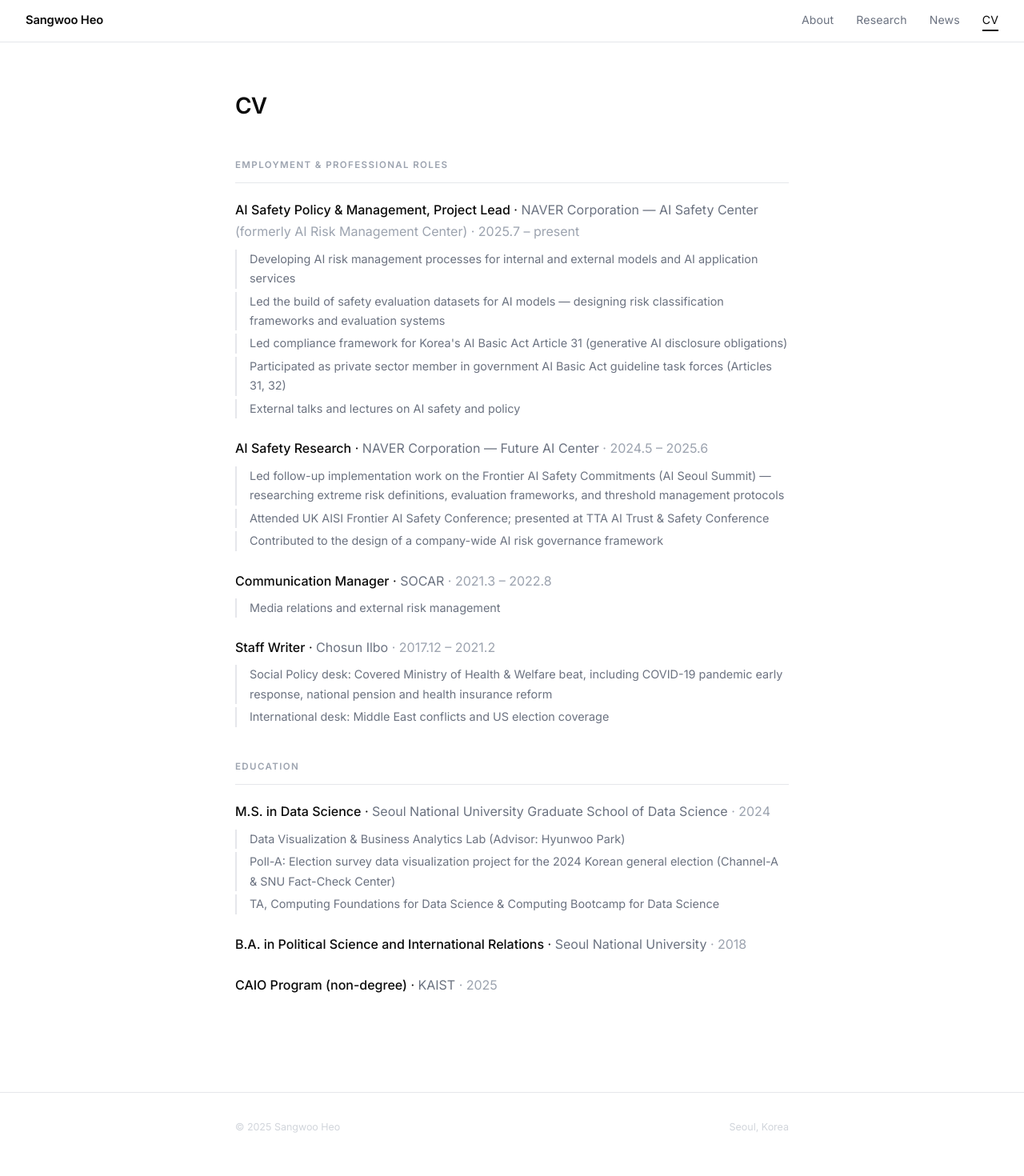
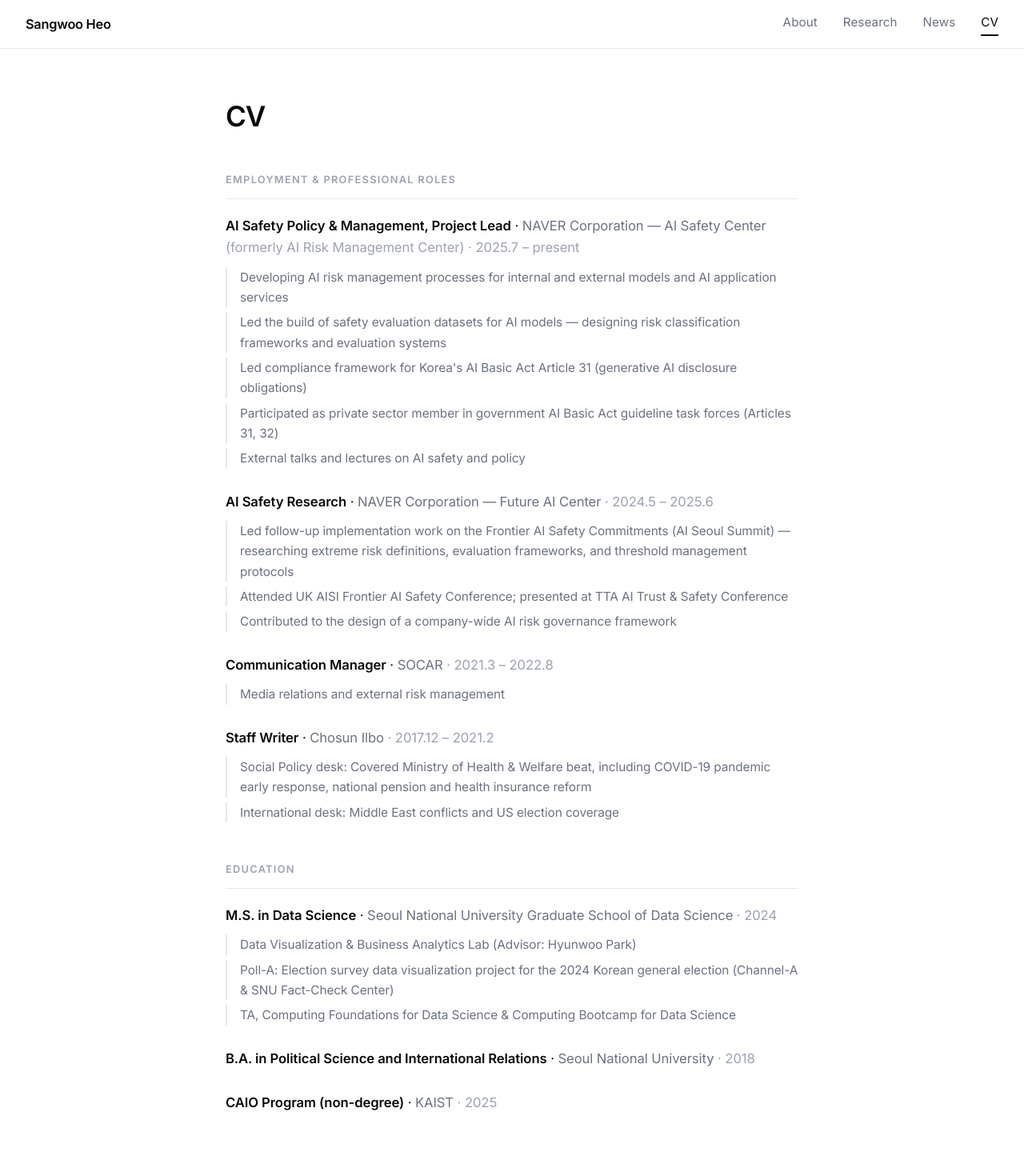
Before and after one commit to markheo/sangwooheo, a Next.js app: page /cv in a window 1280 px wide. Shown: the top 1470 px of the page at 80% size. Built offline with nearby package versions, Linux system fonts and the light colour scheme.

Commit message:
Improve typography, layout rhythm, and page visual hierarchy

```diff
--- a/src/app/cv/page.tsx
+++ b/src/app/cv/page.tsx
@@ -8,18 +8,18 @@ export const metadata: Metadata = {
 export default function CvPage() {
   return (
     <>
-      <h1 className="text-[1.75rem] font-semibold mb-10 tracking-[-0.03em]">CV</h1>
+      <h1 className="text-[2rem] sm:text-[2.2rem] font-semibold mb-12 tracking-[-0.03em] leading-[1.16]">CV</h1>
 
-      {cvSections.map((section) => (
-        <section key={section.label} className="mb-10">
-          <p className="text-[0.72rem] font-semibold uppercase tracking-[0.12em] text-subtle mb-5 pb-3 border-b border-border">
+      {cvSections.map((section, index) => (
+        <section key={section.label} className={index === cvSections.length - 1 ? '' : 'mb-12'}>
+          <p className="text-[0.8rem] font-semibold uppercase tracking-[0.1em] text-subtle mb-5 pb-3 border-b border-border">
             {section.label}
           </p>
 
-          <ul className="list-none space-y-6">
+          <ul className="list-none space-y-7">
             {section.items.map((item, i) => (
-              <li key={i} className="text-[1rem] text-ink">
-                <span className="font-medium">{item.title}</span>
+              <li key={i} className="text-[1.04rem] text-ink leading-[1.65]">
+                <span className="font-semibold">{item.title}</span>
                 {' · '}
                 <span className="text-muted">
                   {item.org}
@@ -30,11 +30,11 @@ export default function CvPage() {
                 <span className="text-subtle"> · {item.period}</span>
 
                 {item.bullets && item.bullets.length > 0 && (
-                  <ul className="list-none mt-2 space-y-1">
+                  <ul className="list-none mt-2.5 space-y-1.5">
                     {item.bullets.map((bullet, j) => (
                       <li
                         key={j}
-                        className="text-[0.9rem] text-muted pl-4 border-l-2 border-border"
+                        className="text-[0.96rem] text-muted pl-4 border-l-2 border-border leading-[1.65]"
                       >
                         {bullet}
                       </li>
--- a/src/app/globals.css
+++ b/src/app/globals.css
@@ -3,9 +3,18 @@
 @tailwind utilities;
 
 @layer base {
+  :root {
+    --page-max-width: 780px;
+  }
+
   html {
     -webkit-font-smoothing: antialiased;
     -moz-osx-font-smoothing: grayscale;
+  }
+
+  body {
+    letter-spacing: -0.005em;
+    text-rendering: optimizeLegibility;
   }
 
   a {
--- a/src/app/layout.tsx
+++ b/src/app/layout.tsx
@@ -32,9 +32,9 @@ export default function RootLayout({
 }) {
   return (
     <html lang="en">
-      <body className={`${inter.variable} font-sans text-ink bg-bg leading-[1.7] min-h-screen flex flex-col`}>
+      <body className={`${inter.variable} font-sans text-ink bg-bg leading-[1.72] text-[1.03rem] sm:text-[1.06rem] min-h-screen flex flex-col`}>
         <Nav />
-        <main className="max-w-content w-full mx-auto px-4 pt-8 pb-12 sm:px-6 sm:pt-14 sm:pb-20 flex-1">
+        <main className="w-full mx-auto max-w-[var(--page-max-width)] px-5 pt-10 pb-16 sm:px-8 sm:pt-16 sm:pb-24 flex-1">
           {children}
         </main>
         <Footer />
--- a/src/app/news/page.tsx
+++ b/src/app/news/page.tsx
@@ -8,28 +8,28 @@ export const metadata: Metadata = {
 export default function NewsPage() {
   return (
     <>
-      <h1 className="text-[1.75rem] font-semibold mb-10 tracking-[-0.03em]">News</h1>
+      <h1 className="text-[2rem] sm:text-[2.2rem] font-semibold mb-12 tracking-[-0.03em] leading-[1.16]">News</h1>
 
       <ul className="list-none p-0">
         {newsItems.map((item) => (
           <li
             key={item.id}
-            className="group flex flex-col gap-[0.15rem] -mx-3 px-3 py-3 rounded-lg hover:bg-gray-50 transition-colors duration-150 border-b border-border-light last:border-b-0 sm:flex-row sm:gap-6 text-[0.93rem]"
+            className="group flex flex-col gap-1 -mx-3 px-3 py-4 rounded-xl hover:bg-gray-50/80 transition-colors duration-150 border-b border-border-light last:border-b-0 sm:flex-row sm:gap-7 text-[1rem]"
           >
-            <span className="flex-shrink-0 text-[0.8rem] text-subtle tabular-nums sm:w-[76px] sm:pt-[0.1rem]">
+            <span className="flex-shrink-0 text-[0.86rem] text-subtle tabular-nums sm:w-[84px] sm:pt-[0.15rem]">
               {item.date}
             </span>
-            <span className="text-ink break-words">
+            <span className="text-ink break-words leading-[1.65]">
               <a
                 href={item.url}
                 target="_blank"
                 rel="noopener noreferrer"
-                className="text-ink underline underline-offset-[3px] hover:text-muted transition-colors"
+                className="text-ink font-medium underline underline-offset-[3px] hover:text-muted transition-colors"
               >
                 {item.title}
               </a>
               {' '}&nbsp;·&nbsp;{' '}
-              <em className="font-sans not-italic text-subtle">{item.outlet}</em>
+              <em className="font-sans not-italic text-[0.92rem] text-subtle">{item.outlet}</em>
             </span>
           </li>
         ))}
--- a/src/app/page.tsx
+++ b/src/app/page.tsx
@@ -10,33 +10,31 @@ export const metadata: Metadata = {
 export default function AboutPage() {
   return (
     <>
-      {/* Hero */}
-      <section className="flex flex-col gap-5 items-start mb-14 sm:flex-row sm:gap-10">
+      <section className="flex flex-col gap-6 items-start mb-16 sm:flex-row sm:gap-12 sm:mb-20">
         <div className="flex-shrink-0">
           <Image
             src="/avatar.jpg"
             alt="Sangwoo Heo"
             width={130}
             height={130}
-            className="w-[100px] h-[100px] sm:w-[130px] sm:h-[130px] rounded-[5%] object-cover object-[center_5%] ring-1 ring-border"
+            className="w-[108px] h-[108px] sm:w-[136px] sm:h-[136px] rounded-[7%] object-cover object-[center_5%] ring-1 ring-border"
             priority
           />
         </div>
 
-        <div>
-          <h1 className="text-[2rem] font-semibold mb-[0.35rem] tracking-[-0.03em] text-ink">
+        <div className="max-w-[68ch]">
+          <h1 className="text-[2.2rem] sm:text-[2.5rem] font-semibold mb-1 tracking-[-0.035em] leading-[1.12] text-ink">
             Sangwoo Heo{' '}
-            <span className="text-[1.1rem] font-normal text-subtle">허상우</span>
+            <span className="text-[1.2rem] sm:text-[1.3rem] font-normal text-subtle">허상우</span>
           </h1>
-          <p className="text-[0.9rem] text-muted mb-[0.2rem] font-medium">
+          <p className="text-[1rem] text-muted mb-1 font-medium">
             Human-AI Alignment Strategist · AI Safety Policy Lead
           </p>
-          <p className="text-[0.9rem] text-muted mb-5">
+          <p className="text-[0.99rem] text-muted mb-7">
             NAVER Corporation, AI Safety Center &nbsp;·&nbsp; Seoul, Korea
           </p>
 
-          {/* Bio */}
-          <div className="text-[1rem] text-ink mb-10 space-y-[1.1rem] leading-[1.75]">
+          <div className="text-[1.05rem] text-ink mb-12 space-y-5 leading-[1.84]">
             <p>
               I work on AI Safety Policy at NAVER Corporation&apos;s AI Safety Center,
               at the boundary where AI capabilities meet the norms, ethics, and governance
@@ -67,8 +65,7 @@ export default function AboutPage() {
             </p>
           </div>
 
-          {/* Contact */}
-          <div className="font-sans text-[0.84rem] text-muted flex flex-wrap gap-y-1">
+          <div className="font-sans text-[0.95rem] text-muted flex flex-wrap gap-y-1">
             <a
               href="mailto:sangwoo.heo1@gmail.com"
               className="text-muted hover:text-ink transition-colors"
--- a/src/app/speaking/page.tsx
+++ b/src/app/speaking/page.tsx
@@ -7,10 +7,10 @@ export const metadata: Metadata = {
 export default function SpeakingPage() {
   return (
     <>
-      <h1 className="text-[1.75rem] font-semibold mb-10 tracking-[-0.03em]">Speaking</h1>
-      <div className="mt-16 text-center">
-        <p className="text-[0.95rem] text-subtle">No talks scheduled yet.</p>
-        <p className="text-[0.84rem] text-faint mt-1">Check back later.</p>
+      <h1 className="text-[2rem] sm:text-[2.2rem] font-semibold mb-12 tracking-[-0.03em] leading-[1.16]">Speaking</h1>
+      <div className="mt-20 text-center border border-border-light rounded-2xl py-12 px-6 bg-white">
+        <p className="text-[1.05rem] text-subtle">No talks scheduled yet.</p>
+        <p className="text-[0.93rem] text-faint mt-1.5">Check back later.</p>
       </div>
     </>
   )
--- a/src/components/Footer.tsx
+++ b/src/components/Footer.tsx
@@ -1,8 +1,10 @@
 export default function Footer() {
+  const year = new Date().getFullYear()
+
   return (
-    <footer className="font-sans text-[0.78rem] text-subtle py-8 border-t border-border">
-      <div className="max-w-content mx-auto px-4 sm:px-6 flex items-center justify-between">
-        <p className="text-faint">© 2025 Sangwoo Heo</p>
+    <footer className="font-sans text-[0.86rem] text-subtle py-9 border-t border-border">
+      <div className="w-full mx-auto max-w-[var(--page-max-width)] px-5 sm:px-8 flex items-center justify-between">
+        <p className="text-faint">© {year} Sangwoo Heo</p>
         <p className="text-faint">Seoul, Korea</p>
       </div>
     </footer>
--- a/src/components/Nav.tsx
+++ b/src/components/Nav.tsx
@@ -20,25 +20,23 @@ export default function Nav() {
   }, [pathname])
 
   return (
-    <nav className="sticky top-0 z-50 bg-white/95 backdrop-blur-sm border-b border-border">
-      <div className="h-[52px] px-4 sm:px-8 flex items-center justify-between">
-        {/* 사이트명 */}
+    <nav className="sticky top-0 z-50 bg-white/92 backdrop-blur-md border-b border-border/90">
+      <div className="h-[60px] px-5 sm:px-8 flex items-center justify-between">
         <Link
           href="/"
-          className="text-[0.92rem] font-semibold tracking-[-0.01em] text-ink no-underline hover:text-ink"
+          className="text-[1.02rem] font-semibold tracking-[-0.015em] text-ink no-underline hover:text-ink"
         >
           Sangwoo Heo
         </Link>
 
-        {/* 데스크톱 링크 */}
-        <div className="hidden sm:flex gap-[1.75rem]">
+        <div className="hidden sm:flex gap-8">
           {navLinks.map(({ href, label }) => (
             <Link
               key={href}
               href={href}
-              className={`font-sans text-[0.88rem] tracking-[0.01em] no-underline transition-colors ${
+              className={`font-sans text-[0.95rem] tracking-[0.005em] no-underline transition-colors ${
                 pathname === href
-                  ? 'text-ink border-b-2 border-ink pb-[1px]'
+                  ? 'text-ink border-b-2 border-ink pb-[2px]'
                   : 'text-muted hover:text-ink'
               }`}
             >
@@ -47,7 +45,6 @@ export default function Nav() {
           ))}
         </div>
 
-        {/* 햄버거 버튼 (모바일) */}
         <button
           className="sm:hidden min-h-[44px] min-w-[44px] flex items-center justify-center text-muted hover:text-ink transition-colors"
           onClick={() => setIsOpen(!isOpen)}
@@ -66,14 +63,13 @@ export default function Nav() {
         </button>
       </div>
 
-      {/* 모바일 드롭다운 메뉴 */}
       {isOpen && (
         <div className="sm:hidden bg-white border-b border-border">
           {navLinks.map(({ href, label }) => (
             <Link
               key={href}
               href={href}
-              className={`block px-4 font-sans text-[0.88rem] tracking-[0.01em] no-underline min-h-[44px] flex items-center transition-colors ${
+              className={`block px-5 font-sans text-[0.98rem] tracking-[0.005em] no-underline min-h-[48px] flex items-center transition-colors ${
                 pathname === href
                   ? 'text-ink font-semibold'
                   : 'text-muted hover:text-ink'
--- a/src/components/Tag.tsx
+++ b/src/components/Tag.tsx
@@ -14,7 +14,7 @@ const colorMap: Record<TagType, string> = {
 export default function Tag({ type, label }: TagProps) {
   return (
     <span
-      className={`inline-block font-sans text-[0.72rem] font-semibold uppercase tracking-[0.05em] px-[0.55em] py-[0.15em] rounded-[3px] align-middle ml-[0.4rem] ${colorMap[type]}`}
+      className={`inline-block font-sans text-[0.76rem] font-semibold uppercase tracking-[0.04em] px-[0.6em] py-[0.2em] rounded-[4px] align-middle ml-[0.45rem] ${colorMap[type]}`}
     >
       {label}
     </span>
```
Also changed, not shown: src/app/research/page.tsx (+8 -8 lines).
